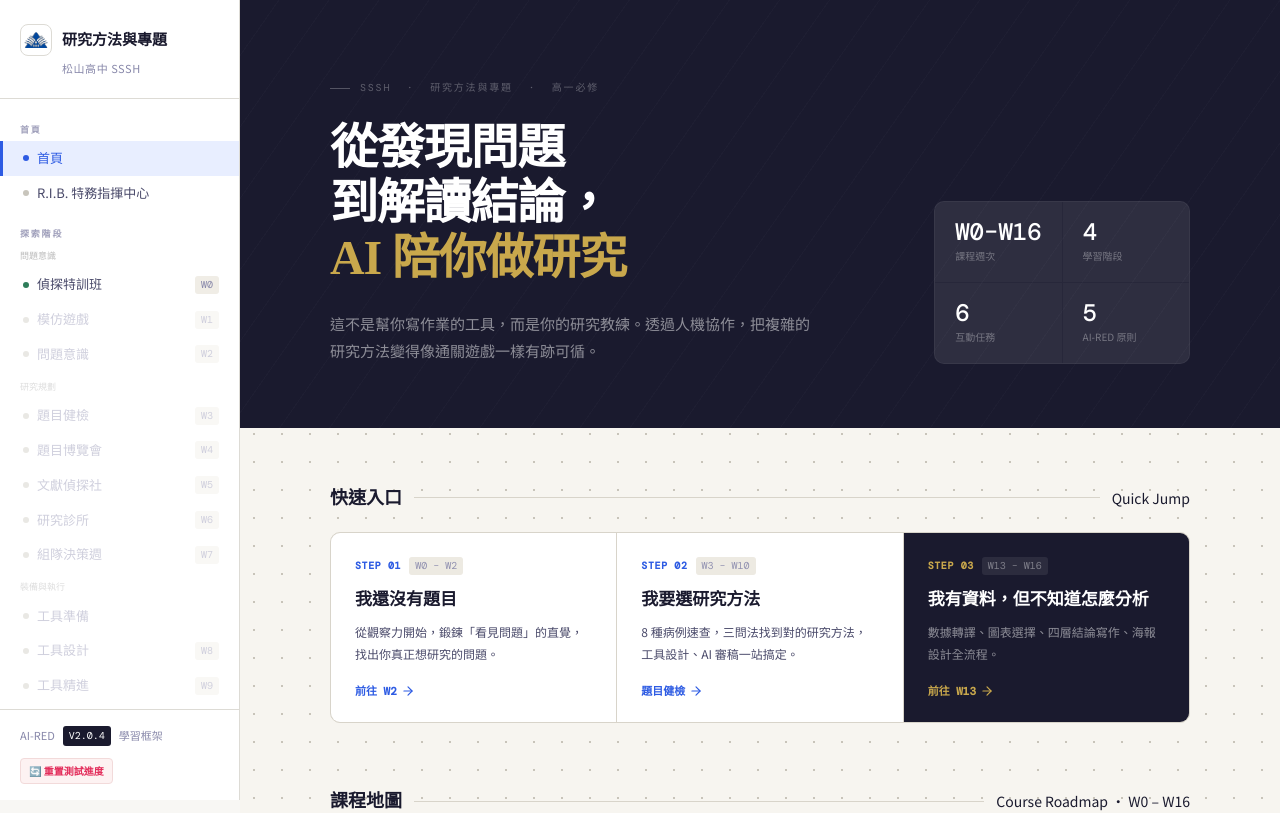
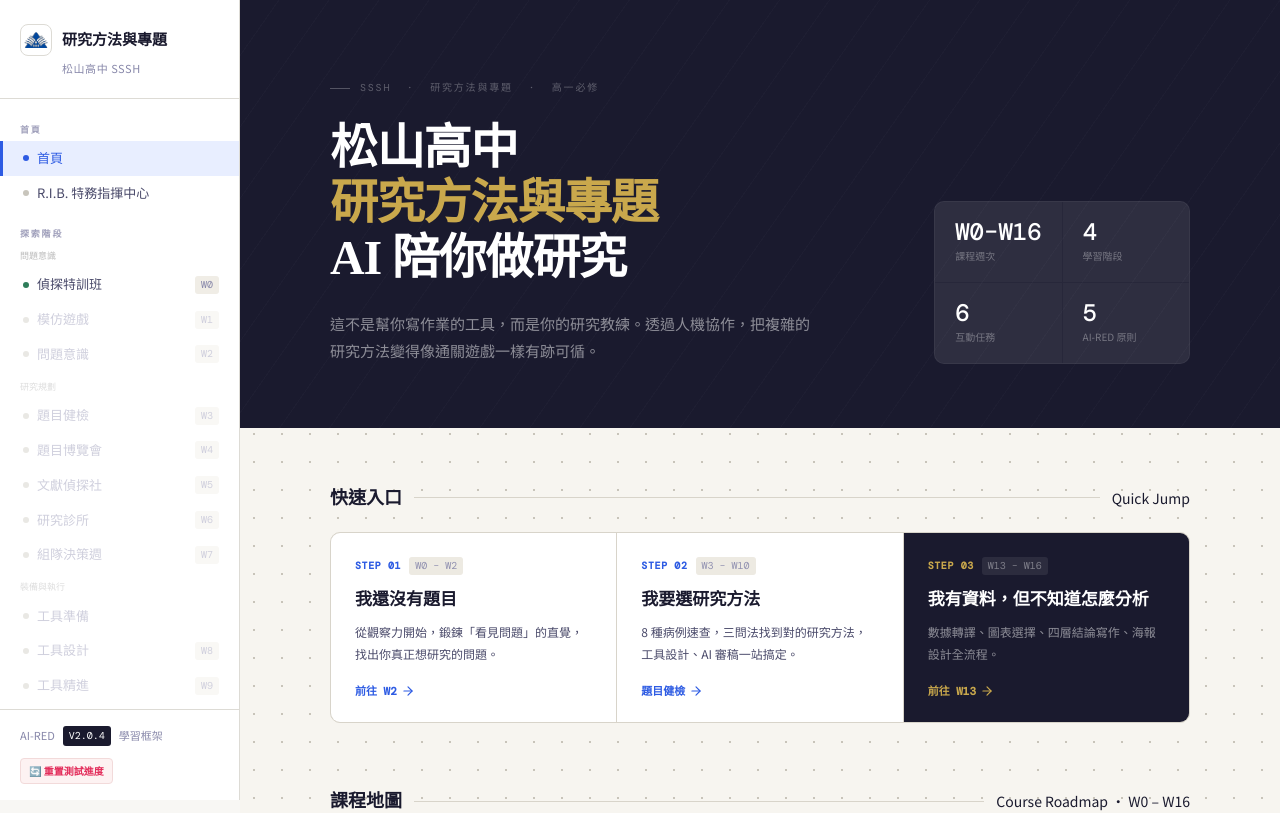
Before and after one commit to Ivanchen114/research-navigator, a React (Vite) app: page / in a window 1280 px wide. Shown: the top 813 px of the page. Built offline with nearby package versions, Linux system fonts and the light colour scheme; a web font is replaced by a local one.

Commit message:
更新: 2026-03-16 11:30

```diff
--- a/index.html
+++ b/index.html
@@ -10,17 +10,31 @@
 
   <!-- Open Graph / Facebook -->
   <meta property="og:type" content="website" />
-  <meta property="og:url" content="https://research-navigator.vercel.app/" />
+  <meta property="og:url" content="https://research-navigator-nu.vercel.app/" />
   <meta property="og:title" content="研究方法與專題 | 松山高中" />
   <meta property="og:description" content="AI 時代的高中生專題研究教練，引導學生從問題意識到研究定案。" />
-  <meta property="og:image" content="https://research-navigator.vercel.app/logo-og.png" />
+  <meta property="og:image" content="https://research-navigator-nu.vercel.app/logo-og.png" />
 
   <!-- Twitter -->
   <meta property="twitter:card" content="summary_large_image" />
-  <meta property="twitter:url" content="https://research-navigator.vercel.app/" />
+  <meta property="twitter:url" content="https://research-navigator-nu.vercel.app/" />
   <meta property="twitter:title" content="研究方法與專題 | 松山高中" />
   <meta property="twitter:description" content="AI 時代的高中生專題研究教練，引導學生從問題意識到研究定案。" />
-  <meta property="twitter:image" content="https://research-navigator.vercel.app/logo-og.png" />
+  <meta property="twitter:image" content="https://research-navigator-nu.vercel.app/logo-og.png" />
+
+  <script type="application/ld+json">
+    {
+      "@context": "https://schema.org",
+      "@type": "Course",
+      "name": "研究方法與專題",
+      "description": "松山高中研究方法與專題課程，AI 時代的高中生專題研究教練。",
+      "provider": {
+        "@type": "EducationalOrganization",
+        "name": "松山高中",
+        "sameAs": "https://www.sssh.tp.edu.tw/"
+      }
+    }
+  </script>
 
   <link
     href="https://fonts.googleapis.com/css2?family=Noto+Serif+TC:wght@400;600;700&family=Noto+Sans+TC:wght@300;400;500;700&family=DM+Mono:wght@400;500&display=swap"
--- /dev/null
+++ b/public/google6db9c6758055678f.html
@@ -0,0 +1 @@
+google-site-verification: google6db9c6758055678f.html
--- a/src/pages/Home.jsx
+++ b/src/pages/Home.jsx
@@ -403,7 +403,7 @@ export const Home = () => {
         <div className="hero-inner">
           <div className="hero-left">
             <div className="hero-kicker">SSSH &nbsp;·&nbsp; 研究方法與專題 &nbsp;·&nbsp; 高一必修</div>
-            <h1>從發現問題<br />到解讀結論，<br /><span className="hl">AI 陪你做研究</span></h1>
+            <h1>松山高中<br /><span className="hl">研究方法與專題</span><br />AI 陪你做研究</h1>
             <p className="hero-sub">這不是幫你寫作業的工具，而是你的研究教練。透過人機協作，把複雜的研究方法變得像通關遊戲一樣有跡可循。</p>
           </div>
           <div className="hero-stats">
```
Also changed, not shown: public/robots.txt, 1 other file (tests, documents, lock files or other folders).
